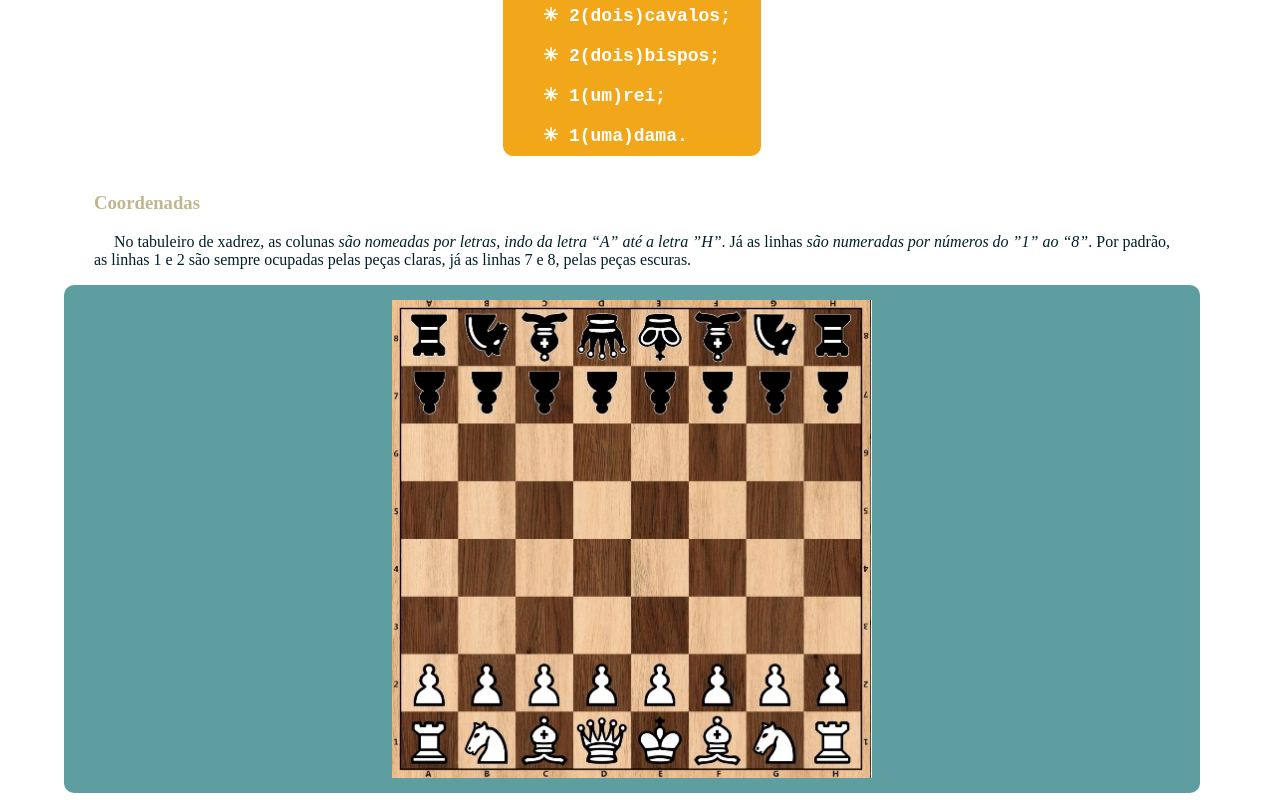
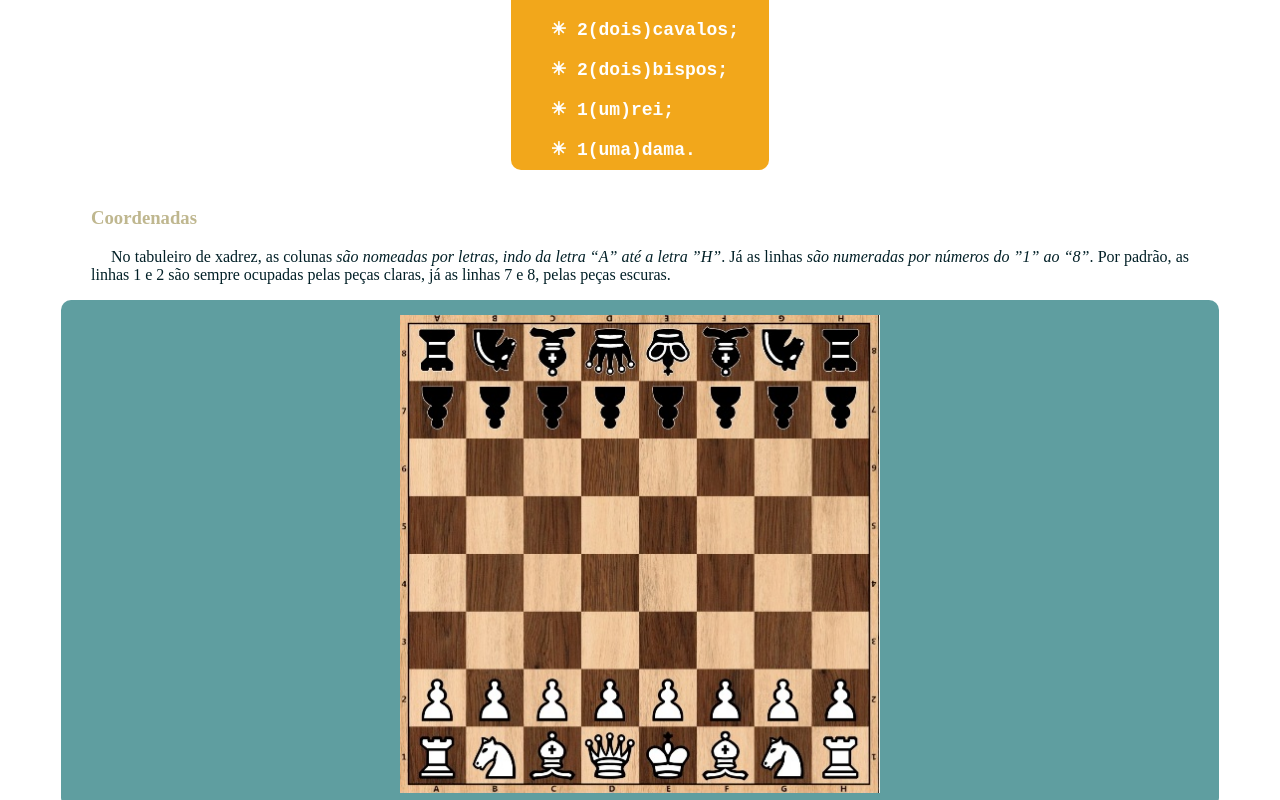
Before and after one commit to gjs0/site_xadrez, a plain HTML site: page index.html in a window 1280 px wide. Shown: the part 1494-2294 px from the top of the page. Drawn offline with Linux system fonts and the light colour scheme.

Commit message:
Update style.css
mais uma alteração margin main

```diff
--- a/style.css
+++ b/style.css
@@ -151,7 +151,7 @@ body{
 main{
     background-color: var(--cor_0);
     padding: 30px; /*ñ mexer mais*/
-    margin: 0px 80px 0px 64px;
+    margin: 0px 61px 0px 61px;
 
 
     text-align: justify;
```
